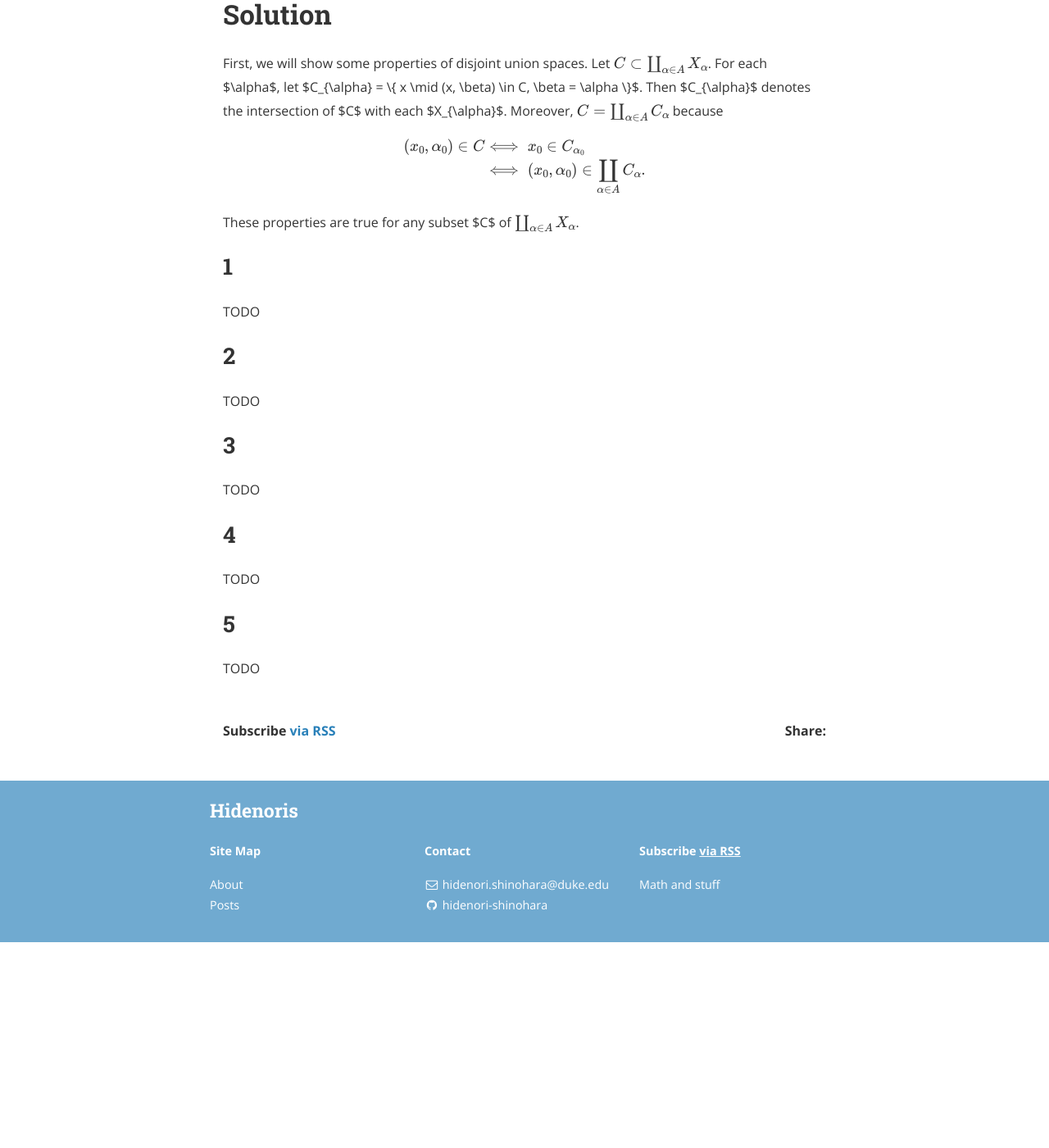
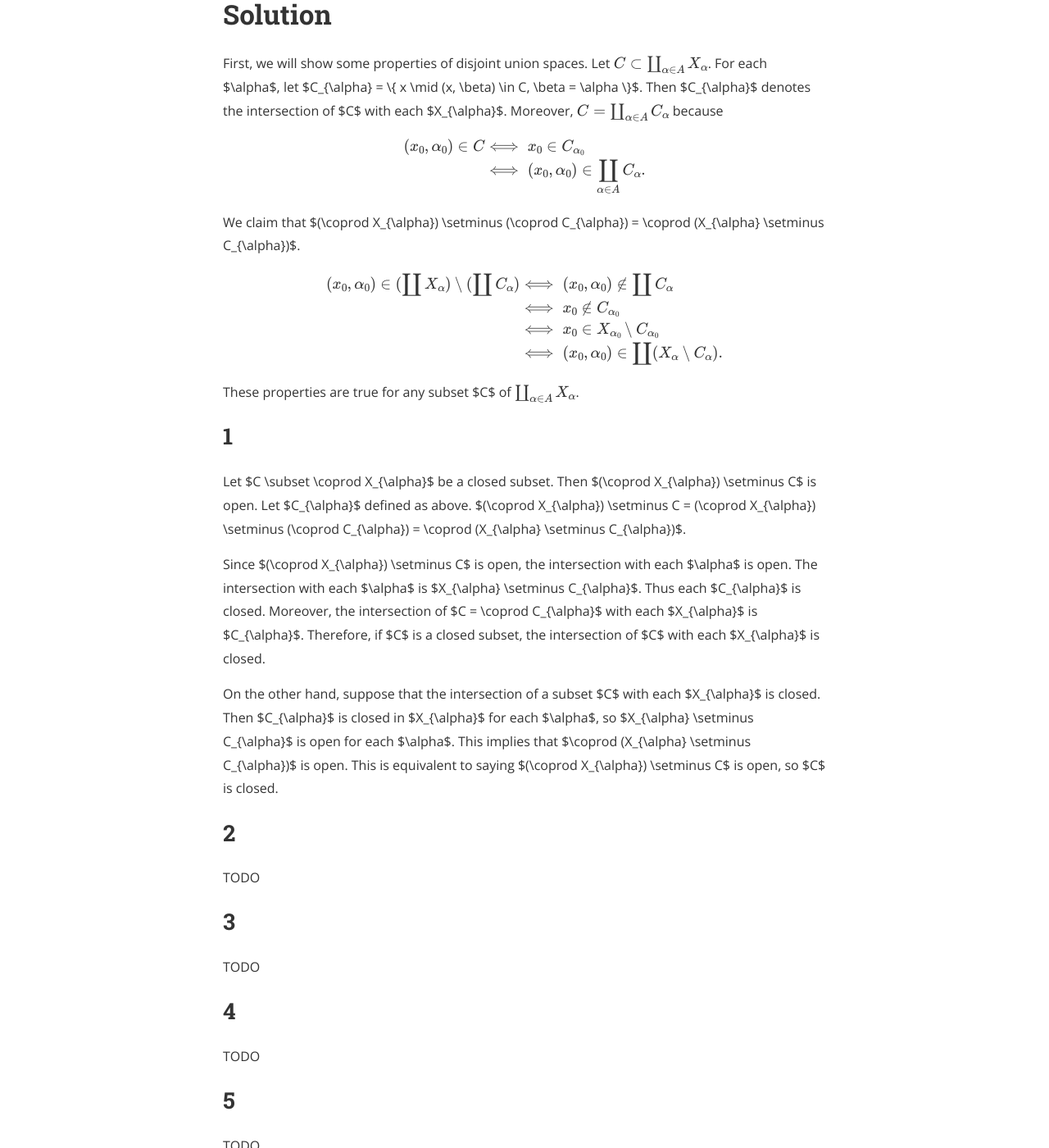
Before and after one commit to hidenori-shinohara/hidenori-shinohara.github.io, a Jekyll site: the page built from _posts/introduction_to_topological_manifolds/chapter3/2019-08-22-disjoint-union-space-properties-ex-3-43.md, in a window 1280 px wide and 1400 px high, scrolled down 631 px. Shown: the whole window at 82% size. Built offline with Jekyll 4.4.1, drawn with Linux system fonts in a browser that asks for light colours; nearby versions of some CDN libraries; formulas are drawn with MathJax 3; before the commit the page ends 1780 px from its top, so only the background shows below that.

Commit message:
Finish 3-43(a)

```diff
--- a/_posts/introduction_to_topological_manifolds/chapter3/2019-08-22-disjoint-union-space-properties-ex-3-43.md
+++ b/_posts/introduction_to_topological_manifolds/chapter3/2019-08-22-disjoint-union-space-properties-ex-3-43.md
@@ -30,11 +30,38 @@ $$
 \end{align*}
 $$
 
+We claim that $(\coprod X_{\alpha}) \setminus (\coprod C_{\alpha}) = \coprod (X_{\alpha} \setminus C_{\alpha})$.
+
+$$
+\begin{align*}
+  (x_0, \alpha_0) \in (\coprod X_{\alpha}) \setminus (\coprod C_{\alpha})
+    &\iff (x_0, \alpha_0) \notin \coprod C_{\alpha} \\
+    &\iff x_0 \notin C_{\alpha_0} \\
+    &\iff x_0 \in X_{\alpha_0} \setminus C_{\alpha_0} \\
+    &\iff (x_0, \alpha_0) \in \coprod (X_{\alpha} \setminus C_{\alpha}).
+\end{align*}
+$$
+
 These properties are true for any subset $C$ of $$\coprod_{\alpha \in A} X_{\alpha}$$.
 
 
 ## 1
-TODO
+Let $C \subset \coprod X_{\alpha}$ be a closed subset.
+Then $(\coprod X_{\alpha}) \setminus C$ is open.
+Let $C_{\alpha}$ defined as above.
+$(\coprod X_{\alpha}) \setminus C = (\coprod X_{\alpha}) \setminus (\coprod C_{\alpha}) = \coprod (X_{\alpha} \setminus C_{\alpha})$.
+
+Since $(\coprod X_{\alpha}) \setminus C$ is open, the intersection with each $\alpha$ is open.
+The intersection with each $\alpha$ is $X_{\alpha} \setminus C_{\alpha}$.
+Thus each $C_{\alpha}$ is closed.
+Moreover, the intersection of $C = \coprod C_{\alpha}$ with each $X_{\alpha}$ is $C_{\alpha}$.
+Therefore, if $C$ is a closed subset, the intersection of $C$ with each $X_{\alpha}$ is closed.
+
+On the other hand, suppose that the intersection of a subset $C$ with each $X_{\alpha}$ is closed.
+Then $C_{\alpha}$ is closed in $X_{\alpha}$ for each $\alpha$, so $X_{\alpha} \setminus C_{\alpha}$ is open for each $\alpha$.
+This implies that $\coprod (X_{\alpha} \setminus C_{\alpha})$ is open.
+This is equivalent to saying $(\coprod X_{\alpha}) \setminus C$ is open, so $C$ is closed.
+
 
 ## 2
 TODO
```
